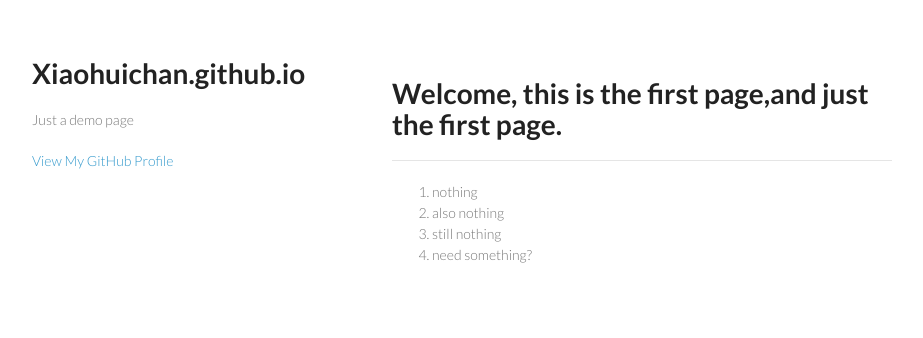
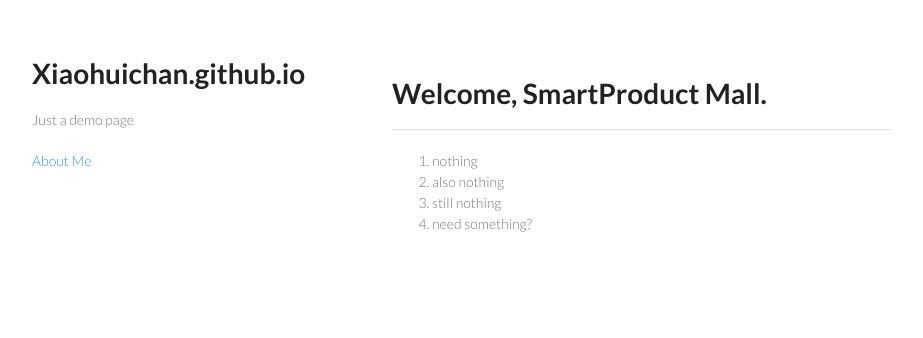
Before and after one commit to xiaohuichan/xiaohuichan.github.io, a plain HTML site: page index.html in a window 1280 px wide. Shown: the whole page, without its empty margins (178-1101 px from the left). Drawn offline with Linux system fonts and the light colour scheme.

Commit message:
Dev: modify first page

```diff
--- a/index.html
+++ b/index.html
@@ -3,7 +3,7 @@
   <head>
     <meta charset="utf-8">
     <meta http-equiv="X-UA-Compatible" content="chrome=1">
-    <title>Page 1/0</title>
+    <title>SmartProductMall</title>
 
     <link rel="stylesheet" href="stylesheets/styles.css">
     <link rel="stylesheet" href="stylesheets/pygment_trac.css">
@@ -19,11 +19,11 @@
         <p>Just a demo page </p>
 
 
-        <p class="view"><a href="https://github.com/xiaohuichan">View My GitHub Profile</a></p>
+        <p class="view"><a href="https://github.com/xiaohuichan">About Me</a></p>
 
       </header>
       <section>
-        <p><h1> Welcome, this is the first page,and just the first page.</h1></p>
+        <p><h1> Welcome, SmartProduct Mall.</h1></p>
 
 <hr><ol>
 <li>nothing</li>
```
